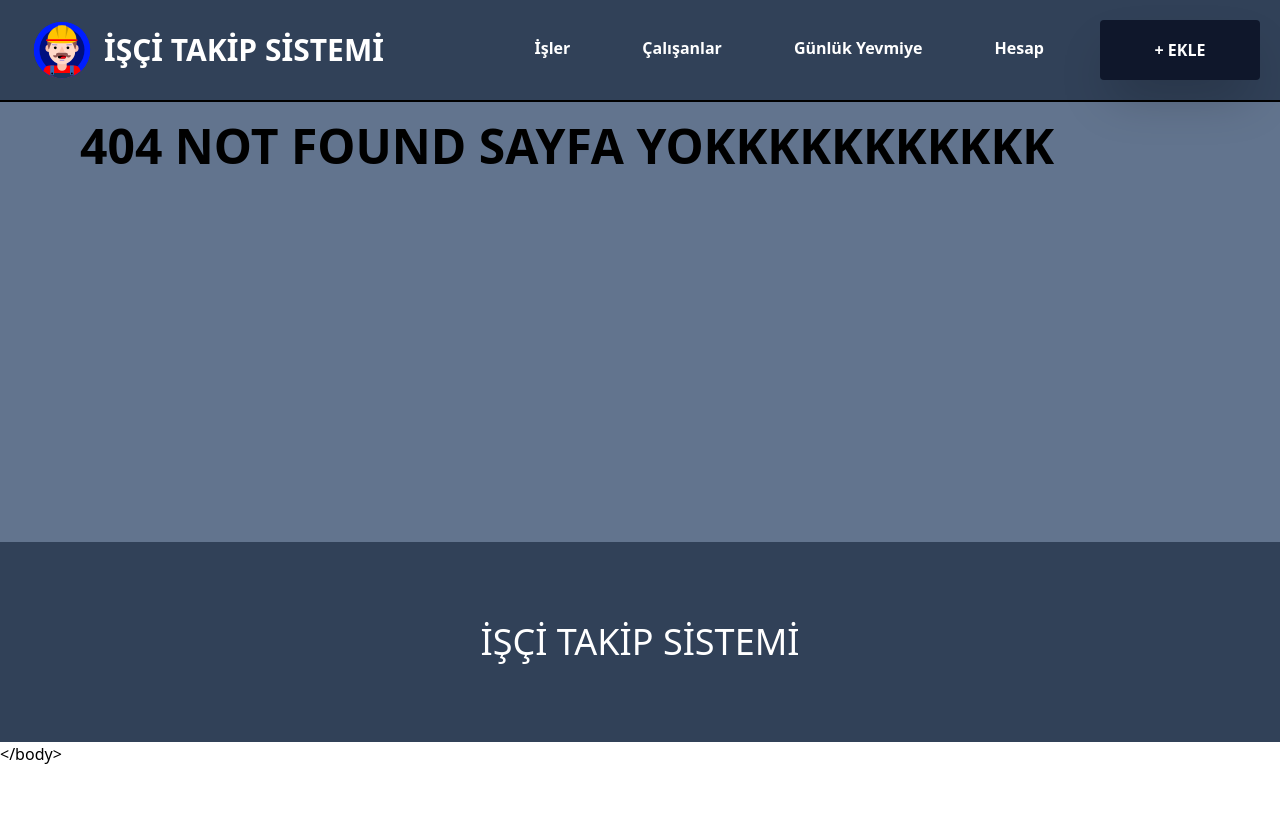
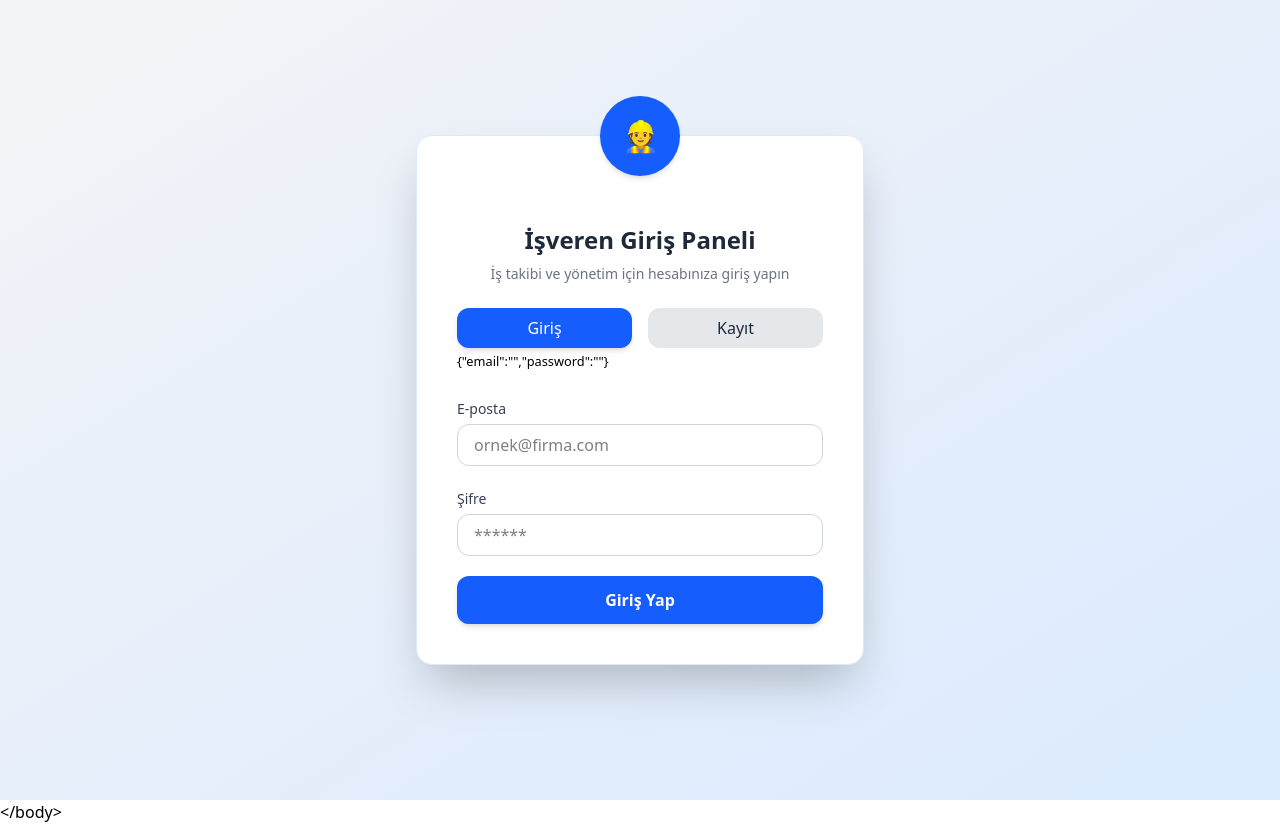
Before and after one commit to zafergnes/isci_takip_sistemi, a React (Vite) app in the folder frontend/: page /login in a window 1280 px wide. Before the commit this address had no page. Before the commit the page ends 800 px from the top, so only its background shows below. Built offline with nearby package versions, Linux system fonts and the light colour scheme.

Commit message:
login page tasarımı

```diff
--- a/frontend/src/App.jsx
+++ b/frontend/src/App.jsx
@@ -16,15 +16,16 @@ import NoPage from "./pages/NoPage";
 //! Wallet
 import WalletWorker from "./pages/WalletWorker";
 import WalletWork from "./pages/WalletWork";
-import WalletWorkData from "./pages/WalletWorkData";
 import WalletWorkerData from "./pages/WalletWorkerData";
 import UpdateWorker from "./pages/UpdateWorker";
 import UpdateWork from "./pages/UpdateWork";
+import LoginRegisterPage from "./pages/LoginRegisterPage";
 function App() {
   return (
     <>
       <BrowserRouter>
         <Routes>
+          <Route path="/login" element={<LoginRegisterPage />} />
           <Route path="/" element={<Layout />}>
             <Route path="/" element={<Home />}></Route>
             <Route path="/add" element={<Add />}></Route>
@@ -40,7 +41,6 @@ function App() {
             <Route path="/wallet" element={<Wallet />} />
             <Route path="/wallet-worker" element={<WalletWorker />} />
             <Route path="/wallet-work" element={<WalletWork />} />
-            <Route path="/wallet-work-data/:id" element={<WalletWorkData />} />
             <Route
               path="/wallet-worker-data/:id"
               element={<WalletWorkerData />}
--- /dev/null
+++ b/frontend/src/components/Calendar2.jsx
@@ -0,0 +1,13 @@
+var ReactDOM = require("react-dom");
+var { Calendar, CalendarControls } = require("react-yearly-calendar");
+
+function onDatePicked(date) {
+  alert(date);
+}
+
+ReactDOM.render(
+  <Calendar year={2018} onPickDate={onDatePicked} />,
+  document.getElementById("calendar")
+);
+
+export default Calendar2
--- a/frontend/src/components/WalletWorkCard.jsx
+++ b/frontend/src/components/WalletWorkCard.jsx
@@ -1,8 +1,7 @@
 import React from 'react'
 import { Link } from 'react-router-dom';
 import Button from "@mui/material/Button";
-import WalletWorkData from '../pages/WalletWorkData';
-const WalletWorkCard = ({payments}) => {
+const WalletWorkCard = ({ payments }) => {
   return (
     <div className="mx-auto p-5  ">
       <Link to={`/work/${payments.work_id}`}>
@@ -22,15 +21,13 @@ const WalletWorkCard = ({payments}) => {
           </div>
           <div className=" flex m-4 ml-15 items-end  gap-3">
             <Button className="" variant="contained">
-              <Link to={`/wallet-work-data/${payments.work_id}`}>
-                VERİLERİ GÖR
-              </Link>
+              <Link to={`/work/${payments.work_id}`}>VERİLERİ GÖR</Link>
             </Button>
           </div>
         </div>
       </Link>
     </div>
   );
-}
+};
 
 export default WalletWorkCard
--- /dev/null
+++ b/frontend/src/pages/LoginRegisterPage.jsx
@@ -0,0 +1,186 @@
+import { useState } from "react";
+
+export default function LoginRegisterPage() {
+  const newBlankEmployer = {
+    name:"",
+    surname:"",
+    password:"",
+    email:"",
+    phone_number:"",
+  }
+  const blankEmployer ={
+    email:"",
+    password:"",
+  }
+  const [activeTab, setActiveTab] = useState("giris");
+  const [loginInfo, setLoginInfo] = useState(blankEmployer);
+  const [registerInfo, setRegisterInfo] = useState(newBlankEmployer);
+
+  const handleLoginChange = (e) => {
+    setLoginInfo({ ...loginInfo, [e.target.name]: e.target.value });
+  };
+
+  const handleRegisterChange = (e) => {
+    setRegisterInfo({ ...registerInfo, [e.target.name]: e.target.value });
+  };
+
+  const handleLogin = () => {
+    console.log("Giriş yapılıyor:", loginInfo);
+  };
+
+  const handleRegister = () => {
+    console.log("Kayıt yapılıyor:", registerInfo);
+  };
+
+  return (
+    <div className="min-h-screen bg-gradient-to-br from-gray-100 to-blue-100 flex items-center justify-center px-4">
+      <div className="bg-white rounded-2xl shadow-2xl w-full max-w-md p-8 md:p-10 relative border border-blue-100">
+        <div className="absolute -top-10 left-1/2 transform -translate-x-1/2 bg-blue-600 text-white w-20 h-20 rounded-full flex items-center justify-center shadow-md text-3xl font-bold">
+          👷
+        </div>
+        <div className="text-center mt-12">
+          <h2 className="text-2xl font-semibold text-gray-800 mb-2">
+            {activeTab === "giris"
+              ? "İşveren Giriş Paneli"
+              : "Yeni İşveren Kaydı"}
+          </h2>
+          <p className="text-sm text-gray-500">
+            {activeTab === "giris"
+              ? "İş takibi ve yönetim için hesabınıza giriş yapın"
+              : "Yeni bir hesap oluşturarak iş yönetimine başlayın"}
+          </p>
+        </div>
+
+        <div className="flex justify-center gap-4 mt-6">
+          <button
+            className={`w-1/2 py-2 rounded-xl font-medium transition ${
+              activeTab === "giris"
+                ? "bg-blue-600 text-white shadow-md"
+                : "bg-gray-200 text-gray-800 hover:bg-gray-300"
+            }`}
+            onClick={() => setActiveTab("giris")}
+          >
+            Giriş
+          </button>
+          <button
+            className={`w-1/2 py-2 rounded-xl font-medium transition ${
+              activeTab === "kayit"
+                ? "bg-blue-600 text-white shadow-md"
+                : "bg-gray-200 text-gray-800 hover:bg-gray-300"
+            }`}
+            onClick={() => setActiveTab("kayit")}
+          >
+            Kayıt
+          </button>
+        </div>
+
+        {activeTab === "giris" ? (
+          <>
+            <small>{JSON.stringify(loginInfo)}</small>
+            <form className="space-y-5 mt-6">
+              <div>
+                <label className="text-sm text-gray-700">E-posta</label>
+                <input
+                  type="email"
+                  name="email"
+                  value={loginInfo.email}
+                  onChange={handleLoginChange}
+                  placeholder="ornek@firma.com"
+                  className="w-full border border-gray-300 rounded-xl px-4 py-2 mt-1 focus:outline-none focus:ring-2 focus:ring-blue-400"
+                />
+              </div>
+              <div>
+                <label className="text-sm text-gray-700">Şifre</label>
+                <input
+                  type="password"
+                  name="password"
+                  value={loginInfo.password}
+                  onChange={handleLoginChange}
+                  placeholder="******"
+                  className="w-full border border-gray-300 rounded-xl px-4 py-2 mt-1 focus:outline-none focus:ring-2 focus:ring-blue-400"
+                />
+              </div>
+              <button
+                type="button"
+                onClick={handleLogin}
+                className="w-full bg-blue-600 text-white py-3 rounded-xl hover:bg-blue-700 transition font-semibold shadow-md"
+              >
+                Giriş Yap
+              </button>
+            </form>
+          </>
+        ) : (
+          <>
+            <small>{JSON.stringify(registerInfo)}</small>
+            <form className="space-y-5 mt-6">
+              <div>
+                <label className="text-sm text-gray-700">İsminiz</label>
+                <input
+                  type="text"
+                  name="name"
+                  value={registerInfo.name}
+                  onChange={handleRegisterChange}
+                  placeholder="Ali "
+                  className="w-full border border-gray-300 rounded-xl px-4 py-2 mt-1 focus:outline-none focus:ring-2 focus:ring-blue-400"
+                />
+              </div>
+              <div>
+                <label className="text-sm text-gray-700">Soyadınız</label>
+                <input
+                  type="text"
+                  name="surname"
+                  value={registerInfo.surname}
+                  onChange={handleRegisterChange}
+                  placeholder="Kara"
+                  className="w-full border border-gray-300 rounded-xl px-4 py-2 mt-1 focus:outline-none focus:ring-2 focus:ring-blue-400"
+                />
+              </div>
+              <div>
+                <label className="text-sm text-gray-700">E-posta</label>
+                <input
+                  type="email"
+                  name="email"
+                  value={registerInfo.email}
+                  onChange={handleRegisterChange}
+                  placeholder="ornek@firma.com"
+                  className="w-full border border-gray-300 rounded-xl px-4 py-2 mt-1 focus:outline-none focus:ring-2 focus:ring-blue-400"
+                />
+              </div>
+              <div>
+                <label className="text-sm text-gray-700">
+                  Telefon Numaranız
+                </label>
+                <input
+                  type="tel"
+                  name="phone"
+                  value={registerInfo.phone_number}
+                  onChange={(e)=>setRegisterInfo({...registerInfo,phone_number:e.target.value})}
+                  placeholder="0512 145 12 32"
+                  className="w-full border border-gray-300 rounded-xl px-4 py-2 mt-1 focus:outline-none focus:ring-2 focus:ring-blue-400"
+                />
+              </div>
+              <div>
+                <label className="text-sm text-gray-700">Şifre</label>
+                <input
+                  type="password"
+                  name="password"
+                  value={registerInfo.password}
+                  onChange={handleRegisterChange}
+                  placeholder="******"
+                  className="w-full border border-gray-300 rounded-xl px-4 py-2 mt-1 focus:outline-none focus:ring-2 focus:ring-blue-400"
+                />
+              </div>
+              <button
+                type="button"
+                onClick={handleRegister}
+                className="w-full bg-blue-600 text-white py-3 rounded-xl hover:bg-blue-700 transition font-semibold shadow-md"
+              >
+                Kayıt Ol
+              </button>
+            </form>
+          </>
+        )}
+      </div>
+    </div>
+  );
+}
--- a/frontend/src/pages/MyWallet.jsx
+++ /dev/null
@@ -1,11 +0,0 @@
-import React from 'react'
-
-const MyWallet = () => {
-  return (
-    <div>
-      Kendi Hesabım
-    </div>
-  )
-}
-
-export default MyWallet
--- a/frontend/src/pages/Wallet.jsx
+++ b/frontend/src/pages/Wallet.jsx
@@ -24,14 +24,7 @@ const Wallet = () => {
           </Button>
         </Link>
       </div>
-      <div className="shadow-2xl">
-        <Link to={"/wallet-worker"}>
-          <Button variant="contained" className="w-[300px] h-[100px]">
-            <GiMoneyStack className="w-[60px]  h-[60px] mr-5" />
-            <p className="text-2xl font-bold">KENDİ HESABIM</p>
-          </Button>
-        </Link>
-      </div>
+
     </div>
   );
 };
--- a/frontend/src/pages/WalletWorkData.jsx
+++ /dev/null
@@ -1,13 +0,0 @@
-import React from 'react'
-import { useParams } from 'react-router-dom'
-
-const WalletWorkData = () => {
-  let {id} = useParams()
-  return (
-    <div>WalletWorkData
-      İŞ ID {id}
-    </div>
-  )
-}
-
-export default WalletWorkData
--- a/frontend/src/pages/WalletWorkerData.jsx
+++ b/frontend/src/pages/WalletWorkerData.jsx
@@ -23,7 +23,7 @@ const WalletWorkerData = () => {
       debt: 5000,
       status: 1,
       worked_days: [
-        "2023-03-05",
+        "2021-03-05",
         "2025-03-05",
         "2025-03-06",
         "2025-03-11",
```
